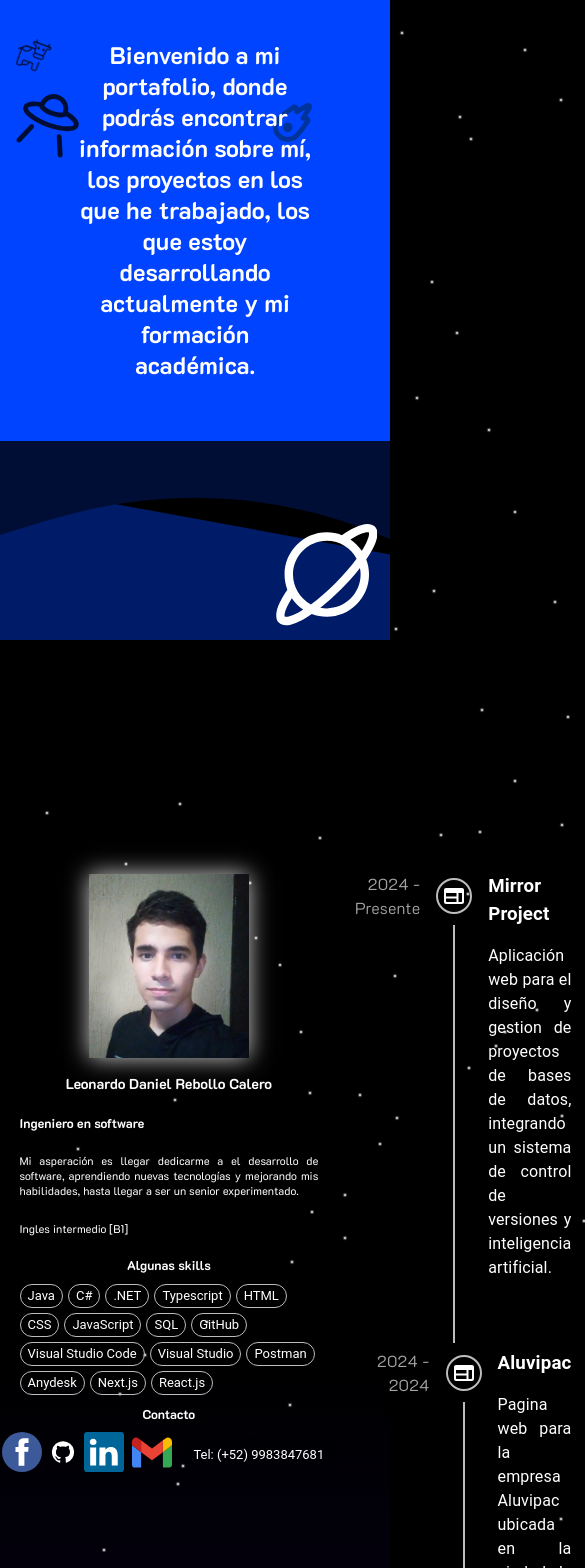
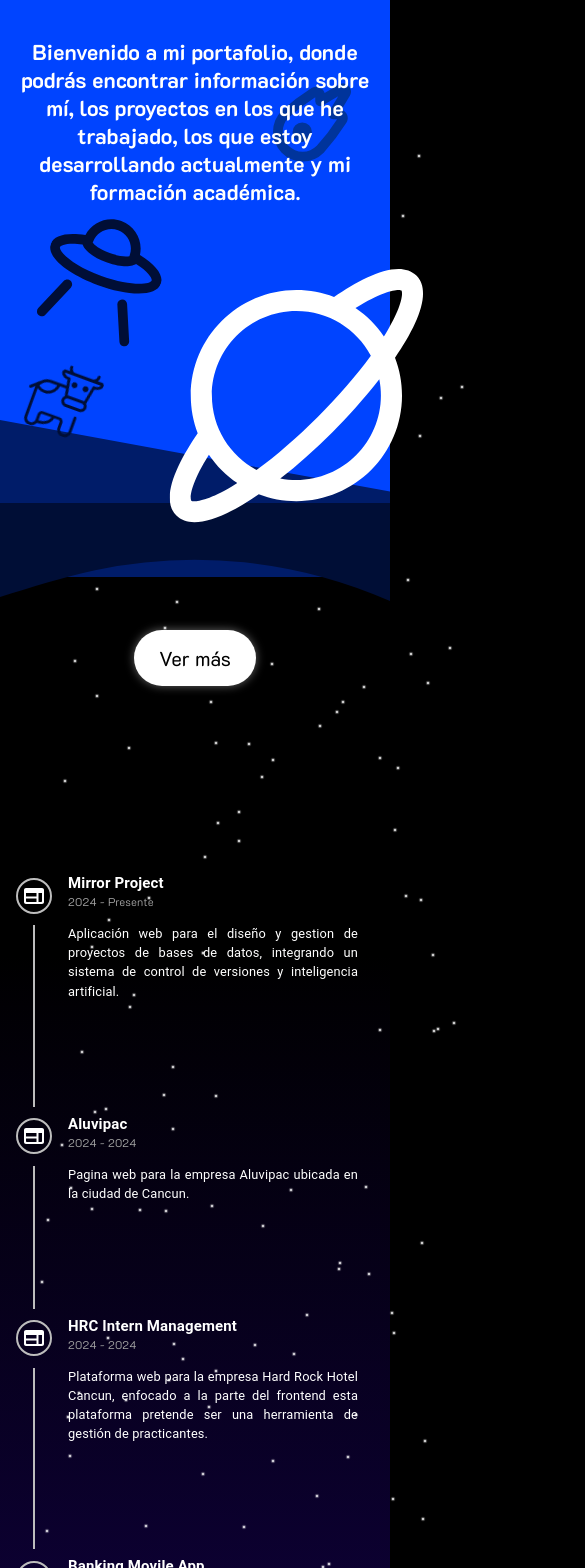
Before and after one commit to LeonardoDRebollo/portafolio-latest, a Next.js app: page / in a window 390 px wide. Shown: the top 1568 px of the page, 585 px wide, since content can reach past the window. Built offline with nearby package versions, Linux system fonts and the light colour scheme; a web font is replaced by a local one.

Commit message:
responsive-p1

```diff
--- a/src/app/components/time-line.component.tsx
+++ b/src/app/components/time-line.component.tsx
@@ -8,6 +8,7 @@ import { Projects } from "../projects/projects-list";
 
 export default function TimeLine() {
   const observer = useRef<IntersectionObserver | null>(null);
+  const screenWidth = window.innerWidth;
 
   useEffect(() => {
     const Intersection: IntersectionObserverCallback = (entries) => {
@@ -72,9 +73,14 @@ export default function TimeLine() {
 
             className={styles.timeline_item}
           >
-            <TimelineOppositeContent>
+            {
+              screenWidth > 700 &&
+              <TimelineOppositeContent>
               <p className={styles.timeline_date}>{item.date}</p>
             </TimelineOppositeContent>
+
+            }
+
             <TimelineSeparator>
               <TimelineDot variant="outlined">
                 <div
@@ -89,10 +95,15 @@ export default function TimeLine() {
               </TimelineDot>
               {index !== Projects.length - 1 && <TimelineConnector />}
             </TimelineSeparator>
-            <TimelineContent>
+            <TimelineContent sx={{ m: 0 }}>
               <div className={styles.timeline_content}>
                 <section>
-                  <h3>{item.name}</h3>
+                <h3>{item.name}</h3>
+                  {
+                    screenWidth < 700 &&
+                    <p className={styles.timeline_date}>{item.date}</p>
+                  }
+
                   <p
                     style={{
                       maxWidth: "500px",
@@ -102,9 +113,12 @@ export default function TimeLine() {
                     {item.description}
                   </p>
                 </section>
-                <section>
-                  <ArrowForwardIosRoundedIcon className={styles.icon} />
-                </section>
+                {
+                  screenWidth > 700 &&
+                  <section>
+                    <ArrowForwardIosRoundedIcon className={styles.icon} />
+                  </section>
+                }
               </div>
             </TimelineContent>
           </TimelineItem>
--- a/src/app/page.module.css
+++ b/src/app/page.module.css
@@ -507,3 +507,268 @@ z-index: 1;
   }
 
 }
+
+
+
+
+
+
+@media screen and (max-width: 720px) {
+  .welcome_title{
+    font-family: "K2D", serif;
+    text-shadow: 0px 0px 10px 0px rgb(0, 225, 255);
+    background-color: #0044ff;;
+    padding: 5% 2%;
+    top: 0;
+    min-height: 55vh;
+    font-size: .9rem;
+  }
+
+  .profile{
+    position: sticky;
+    top: 10%;
+    left: 0;
+    margin-top: 10%;
+  }
+
+  .profile_section h1{
+    font-size: .9rem;
+  }
+
+  .profile_section h2{
+    font-size: .8rem;
+  }
+
+  .profile_section p{
+    font-size: .7rem;
+  }
+  .profile_section img{
+    animation: glowing 5s infinite linear alternate;
+    width: 160px;
+  }
+
+  @keyframes glowing {
+    0% {
+      box-shadow: 0px 0px 5px 0px rgb(255, 255, 255, 0.4);
+    }
+    100%{
+      box-shadow: 0px 0px 30px 0px rgb(255, 255, 255);
+    }
+  }
+
+  .contact{
+    display: flex;
+    justify-content: center;
+    gap: 3%;
+    align-items: center;
+  }
+
+  .skills{
+    max-width: 400px;
+    display: flex;
+    flex-wrap: wrap;
+    gap: 5px;
+    color: #cecece;
+  }
+
+  .SocialIcon{
+    color: #ffffff;
+    width: 40px;
+    height: 40px;
+  }
+
+  .userprofile {
+    display: flex;
+    flex-direction: column-reverse;
+    width: 100%;
+    padding-left: 0%;
+    text-align: center;
+    color: #ffffff;
+    z-index: 1;
+  }
+
+  .timeline_container{
+    display: flex;
+    max-width: 1000px;
+  }
+
+  .timeline_content {
+    opacity: 0;
+    transform: translateY(50px);
+    transition: opacity 0.6s ease-out, transform 0.6s ease-out;
+  }
+
+  .timeline_content.visible {
+    opacity: 1;
+    transform: translateY(0);
+  }
+
+  .timeline_item {
+    opacity: 0;
+    transform: translateY(50px);
+    transition: opacity 0.6s ease-out, transform 0.6s ease-out;
+  }
+
+  .timeline_item.visible {
+    opacity: 1;
+    transform: translateY(0);
+  }
+
+
+  .timeline_content {
+    display: flex;
+    color: #ffffff;
+    cursor: pointer;
+    font-size: .8rem;
+    margin-bottom: 30%;
+    .icon {
+      color: #e0e0e000;
+      transition: 0.5s;
+      margin-left: 30px;
+      transform: translate(0px, 0px);
+    }
+  }
+  .timeline_content h3 {
+    margin: 0;
+    padding: 0;
+  }
+  .timeline_date{
+    font-family: "K2D", serif;
+    font-weight: 300;
+    color: rgb(165, 165, 165);
+    margin: 0;
+    padding: 0;
+    font-size: .7rem;
+  }
+
+
+
+  .profile_section{
+    font-family: 'K2D', serif;
+  }
+
+  .profile{
+    position: sticky;
+    top: 10%;
+    left: 0;
+    margin-top: 10%;
+    padding: 0 5%;
+  }
+  .description{
+    display: flex;
+    flex-direction: column;
+    max-width: 400px;
+    font-size: .7rem;
+    text-align: justify;
+  }
+
+  .ufo{
+    position: absolute;
+    transform: translate(-130%, 0%) rotate(20deg);
+    width: 30%;
+    z-index: 1;
+    fill: #000E36;
+  }
+
+  .planet{
+    position: absolute;
+    transform: translate(-10%, -20%);
+    width: 65%;
+    z-index: 1;
+    fill: #ffffff;
+  }
+
+  .meteor{
+    position: absolute;
+    transform: translate(100%, -30%) ;
+    width: 20%;
+    fill: #00349b;
+    z-index: 1;
+  }
+
+  .cow{
+    position: absolute;
+    width: 18%;
+    fill: #000E36;
+    z-index: 1;
+    animation: move-cow 5s infinite linear alternate;
+  }
+
+  @keyframes move-cow {
+    0% {
+      transform: translate(-240%, 460%) rotate(20deg);
+    }
+    100% {
+      transform: translate(-240%,500%) rotate(20deg);
+    }
+  }
+
+
+
+
+  .triangle_shape {
+    position: absolute;
+    bottom: 0;
+    left: 0;
+    width: 100%;
+    transform: translate(0%, -170%);
+    overflow: hidden;
+    line-height: 0;
+  }
+
+  .triangle_shape svg {
+    position: relative;
+    display: block;
+    width: calc(282% + 1.3px);
+    height: 157px;
+  }
+
+  .triangle_shape .triangle_fill {
+    fill: #001c69;
+  }
+
+  .wave {
+    bottom: 0;
+    left: 0;
+    width: 100%;
+    overflow: hidden;
+    line-height: 0;
+    transform: rotate(180deg);
+  }
+
+  .wave svg {
+    position: relative;
+    display: block;
+    width: calc(282% + 1.3px);
+    height: 200px;
+    box-shadow: 0px 0px 10px 0px rgba(255, 255, 255, 0.4);
+  }
+
+  .wave .shape_fill {
+    fill: #000000;
+  }
+
+
+  .welcome_shape {
+    position: relative;
+    top: 0;
+    left: 0;
+    width: 100%;
+    overflow: hidden;
+    line-height: 0;
+    transform: rotate(180deg);
+  }
+
+  .welcome_shape svg {
+    position: relative;
+    display: block;
+    width: calc(282% + 1.3px);
+    height: 127px;
+  }
+
+  .welcome_shape .wave_fill {
+    fill: #000E36;
+  }
+
+
+}
--- a/src/app/page.tsx
+++ b/src/app/page.tsx
@@ -19,6 +19,7 @@ export default function Home() {
   const ref = useRef<HTMLDivElement>(null);
 
   useEffect(() => {
+
     setStars(createStars(300, document.documentElement.scrollHeight, document.documentElement.scrollWidth));
   }, []);
 
```
